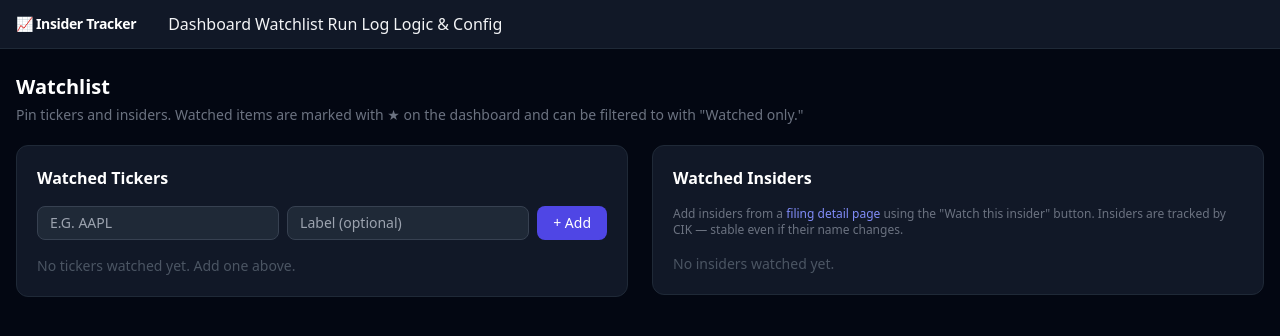
After one commit to cdelvalle81282/insider-tracker, a FastAPI app: template templates/watchlist.html in a window 1280 px wide. The commit adds this page. Shown: the top 336 px of the page. Run offline with FastAPI, Linux system fonts and the light colour scheme; the template is opened without the code that fills it, so the values that code supplies are empty; some libraries are stand-ins or nearby versions.

Commit message:
Phase 2 Session 6: Watchlist
- watchlist table in _migrate: type/value/label, UNIQUE(type, value)
- queries: list_watchlist, add_watch, remove_watch, watched_tickers, watched_insiders
- _enrich: is_watched flag via EnrichContext.watched_tickers/watched_insiders sets
- _make_ctx: fetches watched sets per request, injects into EnrichContext
- get_filings_for_date: watched_only param filters to watched tickers/insiders via subquery
- /watchlist page: manage tickers (add form) and insiders (from filing pages)
- /watchlist/add, /watchlist/remove routes
- base.html: Watchlist nav tab
- Dashboard: gold star on watched rows, Watched only checkbox filter
- filing.html: Watch this insider button
- issuer.html: Watch this stock button

Co-Authored-By: Claude Sonnet 4.6 (1M context) <noreply@anthropic.com>

```diff
--- a/app.py
+++ b/app.py
@@ -48,7 +48,7 @@ def _parse_date(d: str | None) -> date:
 
 
 def _make_ctx(db: sqlite3.Connection, active_config: dict) -> EnrichContext:
-    """Build an EnrichContext with conviction config from the active config."""
+    """Build an EnrichContext with conviction config and watchlist sets."""
     return EnrichContext(
         conn=db,
         conviction_flags=active_config.get("conviction_flags"),
@@ -57,6 +57,8 @@ def _make_ctx(db: sqlite3.Connection, active_config: dict) -> EnrichContext:
         conviction_thresholds=active_config.get("conviction_thresholds"),
         cluster_window_days=active_config.get("alert_rules", {}).get("cluster_window_days", 14),
         ceo_cfo_keywords=active_config.get("alert_rules", {}).get("insider_title_keywords", []),
+        watched_tickers=queries.watched_tickers(db),
+        watched_insiders=queries.watched_insiders(db),
         compute_conviction=True,
     )
 
@@ -78,6 +80,7 @@ async def index(
     sort_by: str = Query(default="value"),
     sort_order: str = Query(default="desc"),
     sector: str | None = Query(default=None),
+    watched_only: str = Query(default="0"),
 ):
     active_config = cfg.load_config()
     fd = active_config["filter_defaults"]
@@ -87,6 +90,7 @@ async def index(
     effective_hide = (hide_10b5_1 != "0") if hide_10b5_1 is not None else fd["hide_10b5_1"]
     effective_codes = codes if codes else fd["transaction_codes"]
     ceo_cfo_only = ceo_cfo == "1"
+    only_watched = watched_only == "1"
 
     db = _db(request)
     ctx = _make_ctx(db, active_config)
@@ -103,6 +107,7 @@ async def index(
         sort_by=sort_by,
         sort_order=sort_order,
         sector=sector or None,
+        watched_only=only_watched,
         ctx=ctx,
     )
     stats = queries.get_summary_stats(db, target_date, hide_10b5_1=effective_hide)
@@ -128,6 +133,7 @@ async def index(
             "sort_by": sort_by,
             "sort_order": sort_order,
             "sector": sector or "",
+            "watched_only": only_watched,
         },
         "config": active_config,
         "all_sectors": all_sectors,
@@ -151,11 +157,13 @@ async def htmx_filings(
     sort_by: str = Query(default="value"),
     sort_order: str = Query(default="desc"),
     sector: str | None = Query(default=None),
+    watched_only: str = Query(default="0"),
 ):
     active_config = cfg.load_config()
     target_date = _parse_date(d)
     effective_hide = hide_10b5_1 != "0"
     ceo_cfo_only = ceo_cfo == "1"
+    only_watched = watched_only == "1"
     db = _db(request)
     ctx = _make_ctx(db, active_config)
 
@@ -171,6 +179,7 @@ async def htmx_filings(
         sort_by=sort_by,
         sort_order=sort_order,
         sector=sector or None,
+        watched_only=only_watched,
         ctx=ctx,
     )
     stats = queries.get_summary_stats(db, target_date, hide_10b5_1=effective_hide)
@@ -185,6 +194,7 @@ async def htmx_filings(
             "sort_by": sort_by,
             "sort_order": sort_order,
             "sector": sector or "",
+            "watched_only": only_watched,
         },
     })
 
@@ -235,6 +245,30 @@ async def issuer_view(request: Request, ticker: str, days: int = Query(default=9
 # ---------------------------------------------------------------------------
 # Run log
 # ---------------------------------------------------------------------------
+
+@app.get("/watchlist", response_class=HTMLResponse)
+async def watchlist_page(request: Request):
+    wl = queries.list_watchlist(_db(request))
+    return templates.TemplateResponse(request, "watchlist.html", {"watchlist": wl})
+
+
+@app.post("/watchlist/add")
+async def watchlist_add(
+    request: Request,
+    watch_type: str = Form(...),
+    value: str = Form(...),
+    label: str = Form(default=""),
+):
+    if value.strip():
+        queries.add_watch(_db(request), watch_type, value, label or value)
+    return RedirectResponse(url="/watchlist", status_code=303)
+
+
+@app.post("/watchlist/remove")
+async def watchlist_remove(request: Request, watch_id: int = Form(...)):
+    queries.remove_watch(_db(request), watch_id)
+    return RedirectResponse(url="/watchlist", status_code=303)
+
 
 @app.get("/run-log", response_class=HTMLResponse)
 async def run_log(request: Request):
--- a/ingest.py
+++ b/ingest.py
@@ -117,6 +117,17 @@ def _migrate(conn: sqlite3.Connection) -> None:
             sic_desc    TEXT,
             sector      TEXT,
             fetched_at  TEXT
+        )
+    """)
+    # watchlist table
+    conn.execute("""
+        CREATE TABLE IF NOT EXISTS watchlist (
+            id          INTEGER PRIMARY KEY AUTOINCREMENT,
+            type        TEXT NOT NULL CHECK(type IN ('ticker','insider')),
+            value       TEXT NOT NULL,
+            label       TEXT,
+            created_at  TEXT DEFAULT CURRENT_TIMESTAMP,
+            UNIQUE(type, value)
         )
     """)
     conn.commit()
--- a/templates/_tables_partial.html
+++ b/templates/_tables_partial.html
@@ -185,6 +185,7 @@
               <a href="/issuer/{{ row.issuer_ticker }}" class="font-bold text-white hover:text-green-400">
                 {{ row.issuer_ticker }}
               </a>
+              {% if row.is_watched %}<span class="ml-1 text-yellow-400 text-xs" title="Watched">★</span>{% endif %}
               {% else %}
               <span class="text-gray-500 text-xs">—</span>
               {% endif %}
@@ -193,7 +194,10 @@
               <div class="text-gray-400 truncate">{{ row.issuer_name }}</div>
               {% if row.sector %}<div class="text-gray-600 text-xs">{{ row.sector }}</div>{% endif %}
             </td>
-            <td class="px-3 py-2 text-gray-200 text-xs">{{ row.insider_name }}</td>
+            <td class="px-3 py-2 text-xs text-gray-200">
+              {{ row.insider_name }}
+              {% if row.is_watched and not row.issuer_ticker %}<span class="ml-1 text-yellow-400" title="Watched">★</span>{% endif %}
+            </td>
             <td class="px-3 py-2 text-gray-500 text-xs max-w-[100px] truncate">{{ row.insider_title or '—' }}</td>
             <td class="px-3 py-2 text-right text-gray-300 text-xs">{{ "{:,.0f}".format(row.shares) if row.shares else '—' }}</td>
             <td class="px-3 py-2 text-right text-gray-400 text-xs">{{ row.price_fmt or '—' }}</td>
--- a/templates/base.html
+++ b/templates/base.html
@@ -32,9 +32,10 @@
     <div class="max-w-screen-2xl mx-auto px-4 flex items-center gap-6 h-12">
       <a href="/" class="text-white font-bold tracking-tight text-sm">📈 Insider Tracker</a>
       <div class="flex gap-1 ml-2">
-        <a href="/"        class="nav-link {% block nav_dashboard %}{% endblock %}">Dashboard</a>
-        <a href="/run-log" class="nav-link {% block nav_runlog %}{% endblock %}">Run Log</a>
-        <a href="/logic"   class="nav-link {% block nav_logic %}{% endblock %}">Logic &amp; Config</a>
+        <a href="/"          class="nav-link {% block nav_dashboard %}{% endblock %}">Dashboard</a>
+        <a href="/watchlist" class="nav-link {% block nav_watchlist %}{% endblock %}">Watchlist</a>
+        <a href="/run-log"   class="nav-link {% block nav_runlog %}{% endblock %}">Run Log</a>
+        <a href="/logic"     class="nav-link {% block nav_logic %}{% endblock %}">Logic &amp; Config</a>
       </div>
     </div>
   </nav>
--- /dev/null
+++ b/templates/watchlist.html
@@ -0,0 +1,90 @@
+{% extends "base.html" %}
+{% block title %}Watchlist — Insider Tracker{% endblock %}
+{% block nav_watchlist %}active{% endblock %}
+
+{% block content %}
+
+<div class="mb-5">
+  <h1 class="text-xl font-bold text-white">Watchlist</h1>
+  <p class="text-gray-500 text-sm mt-1">
+    Pin tickers and insiders. Watched items are marked with ★ on the dashboard and can be filtered to with "Watched only."
+  </p>
+</div>
+
+<div class="grid grid-cols-1 lg:grid-cols-2 gap-6">
+
+  <!-- Watched Tickers -->
+  <div class="space-y-4">
+    <div class="bg-gray-900 border border-gray-800 rounded-xl p-5">
+      <h2 class="text-white font-semibold mb-4">Watched Tickers</h2>
+
+      <form method="POST" action="/watchlist/add" class="flex gap-2 mb-4">
+        <input type="hidden" name="watch_type" value="ticker" />
+        <input type="text" name="value" placeholder="e.g. AAPL" maxlength="10"
+               class="flex-1 bg-gray-800 border border-gray-700 rounded-lg px-3 py-1.5 text-white text-sm focus:outline-none focus:border-indigo-500 uppercase"
+               style="text-transform:uppercase" />
+        <input type="text" name="label" placeholder="Label (optional)"
+               class="flex-1 bg-gray-800 border border-gray-700 rounded-lg px-3 py-1.5 text-white text-sm focus:outline-none focus:border-indigo-500" />
+        <button type="submit"
+                class="bg-indigo-600 hover:bg-indigo-500 text-white text-sm px-4 py-1.5 rounded-lg transition-colors shrink-0">
+          + Add
+        </button>
+      </form>
+
+      {% if watchlist.tickers %}
+      <ul class="space-y-2">
+        {% for item in watchlist.tickers %}
+        <li class="flex items-center gap-3 py-2 border-b border-gray-800/60 last:border-0">
+          <span class="text-yellow-400">★</span>
+          <a href="/issuer/{{ item.value }}"
+             class="font-bold text-white hover:text-indigo-400 flex-1">
+            ${{ item.value }}
+          </a>
+          {% if item.label and item.label != item.value %}
+          <span class="text-gray-500 text-xs truncate">{{ item.label }}</span>
+          {% endif %}
+          <form method="POST" action="/watchlist/remove" class="shrink-0">
+            <input type="hidden" name="watch_id" value="{{ item.id }}" />
+            <button type="submit" class="text-gray-600 hover:text-red-400 text-xs transition-colors">✕</button>
+          </form>
+        </li>
+        {% endfor %}
+      </ul>
+      {% else %}
+      <p class="text-gray-600 text-sm">No tickers watched yet. Add one above.</p>
+      {% endif %}
+    </div>
+  </div>
+
+  <!-- Watched Insiders -->
+  <div class="space-y-4">
+    <div class="bg-gray-900 border border-gray-800 rounded-xl p-5">
+      <h2 class="text-white font-semibold mb-4">Watched Insiders</h2>
+      <p class="text-gray-500 text-xs mb-4">
+        Add insiders from a <a href="/" class="text-indigo-400 hover:text-indigo-300">filing detail page</a>
+        using the "Watch this insider" button. Insiders are tracked by CIK — stable even if their name changes.
+      </p>
+
+      {% if watchlist.insiders %}
+      <ul class="space-y-2">
+        {% for item in watchlist.insiders %}
+        <li class="flex items-center gap-3 py-2 border-b border-gray-800/60 last:border-0">
+          <span class="text-yellow-400">★</span>
+          <span class="text-white flex-1">{{ item.label }}</span>
+          <span class="text-gray-600 font-mono text-xs">{{ item.value[:12] }}…</span>
+          <form method="POST" action="/watchlist/remove" class="shrink-0">
+            <input type="hidden" name="watch_id" value="{{ item.id }}" />
+            <button type="submit" class="text-gray-600 hover:text-red-400 text-xs transition-colors">✕</button>
+          </form>
+        </li>
+        {% endfor %}
+      </ul>
+      {% else %}
+      <p class="text-gray-600 text-sm">No insiders watched yet.</p>
+      {% endif %}
+    </div>
+  </div>
+
+</div>
+
+{% endblock %}
```
Also changed, not shown: queries.py (+54 -0 lines), templates/filing.html (+13 -1 lines), templates/index.html (+10 -0 lines), templates/issuer.html (+11 -1 lines).
